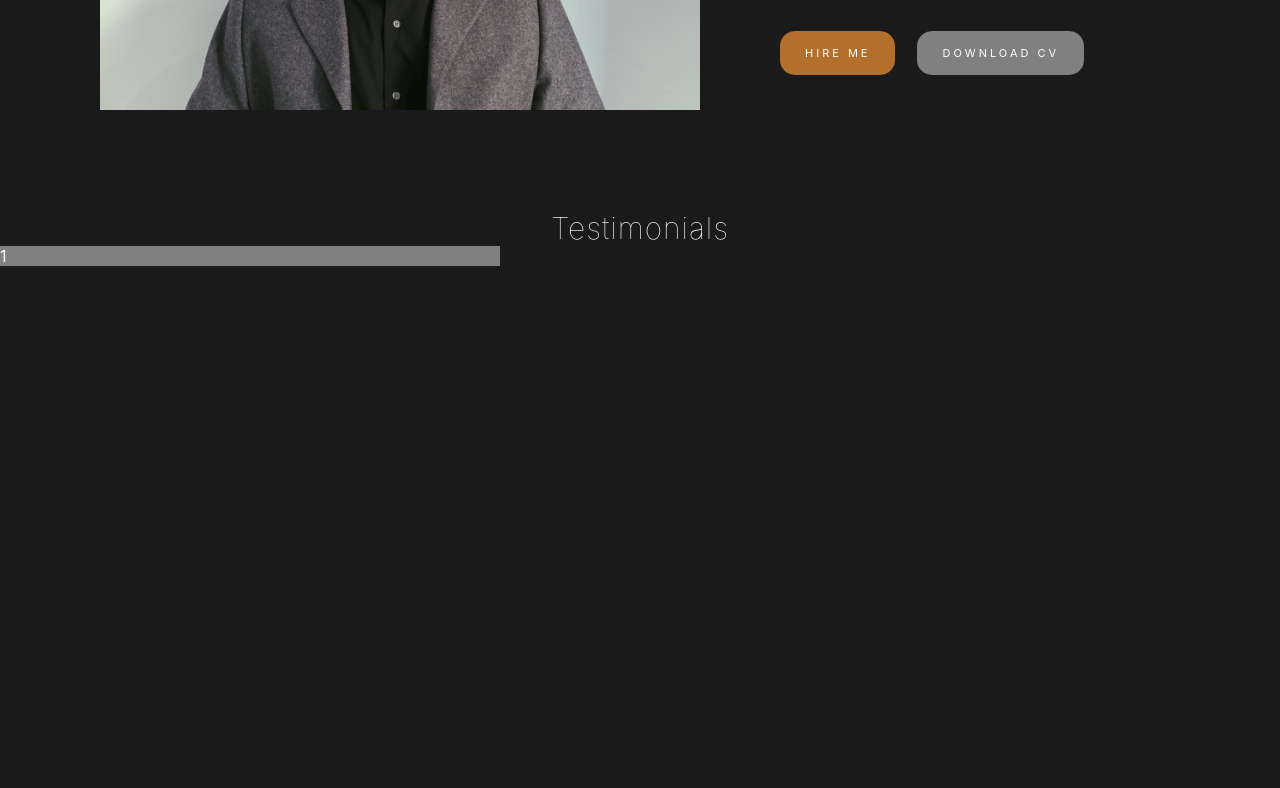
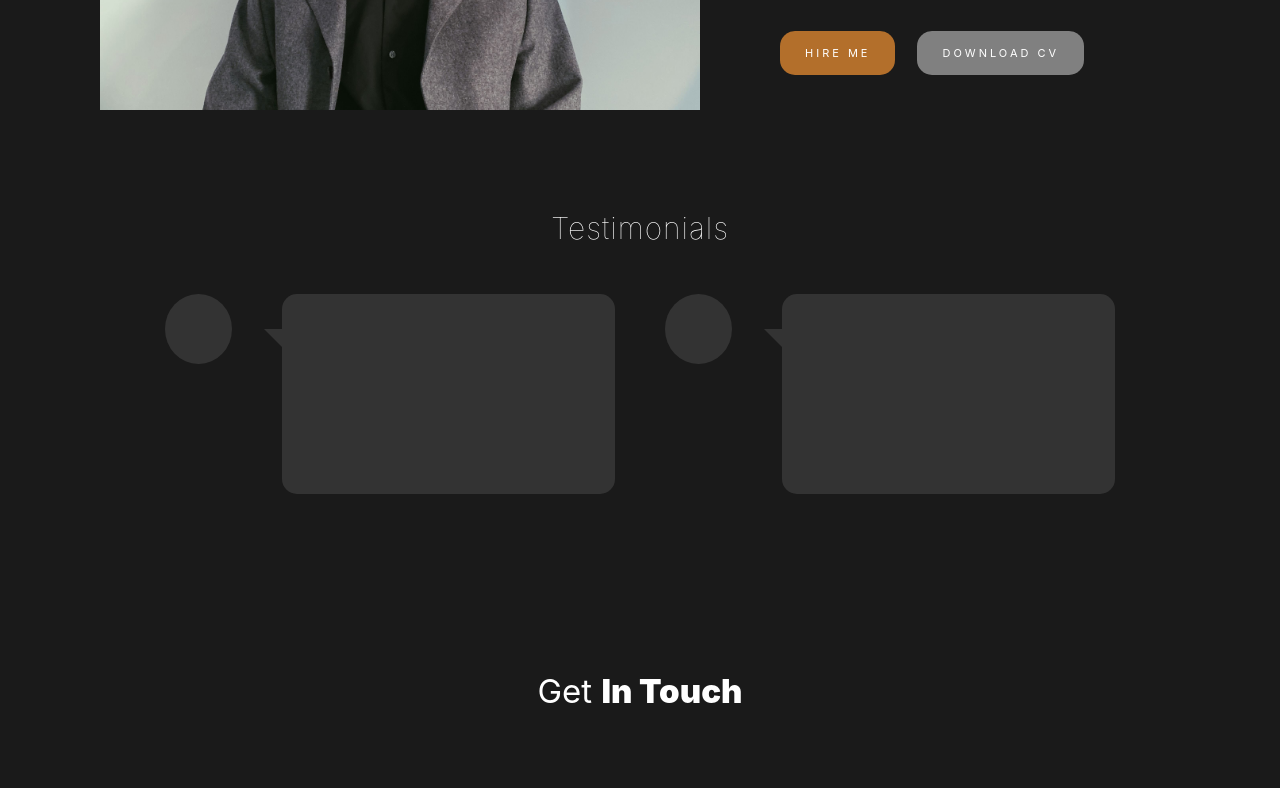
Before and after one commit to lucasli233/me, a React (Create React App) app: page / in a window 1280 px wide. Shown: the part 2000-2788 px from the top of the page. Built offline with nearby package versions, Linux system fonts and the light colour scheme.

Commit message:
added testimonials

```diff
--- a/src/pages/About/About.scss
+++ b/src/pages/About/About.scss
@@ -1,6 +1,6 @@
 #about {
   background-color: #1a1a1a;
-  height: 1500px;
+  height: 1000px;
 }
 
 .about-box {
@@ -15,7 +15,7 @@
   margin-right: 80px;
   width: 600px;
   height: 400px;
-  background-image: url("./face.jpg");
+  background-image: url("./face1.jpg");
   background-size: cover;
   background-position: center;
 }
@@ -90,7 +90,6 @@
 .about-cv-button {
   text-decoration: none;
   margin-left: 2em;
-
   background-color: #b3b3b3aa;
 }
 
@@ -109,9 +108,49 @@
   font-weight: 100;
 }
 
-.testis{
+.testi-content {
   display: flex;
-  flex-direction: row;
-  background-color: grey;
-  width: 500px;
+  flex-direction: col;
+  justify-content: center;
+  margin-top: 3em;
 }
+
+.testi-left {
+  margin-right: 50px;
+}
+
+.testi-box {
+  width: 450px;
+  height: 200px;
+  display: flex;
+  flex-direction: col;
+}
+
+.profile-circle{
+  height: 70px;
+  width: 70px;
+  background-color:#333333;
+  border-radius: 50%;
+}
+
+.chat-bubble{
+  position: relative;
+  background-color: #333333;
+  width: 350px;
+  height: 200px;
+  margin-left: 50px;
+  border-radius: 15px;
+}
+
+.chat-bubble:after{
+  content: "";
+  display: block;
+  position: absolute;
+  width: 0;
+  height: 0;
+
+  border-bottom: 18px solid transparent;
+  border-right: 18px solid #333333;
+  left: -18px;
+  top: 35px;
+}
--- a/src/pages/About/About.tsx
+++ b/src/pages/About/About.tsx
@@ -33,11 +33,7 @@ const About = () => {
                 HIRE ME
               </Link>
 
-              <a
-                href="../lucasli_cv.pdf"
-                download
-                className="about-cv-button"
-              >
+              <a href="../lucasli_cv.pdf" download className="about-cv-button">
                 DOWNLOAD CV
               </a>
             </div>
@@ -46,11 +42,24 @@ const About = () => {
       </div>
 
       <div className="testimonial-box">
-        <div className="testimonial-title">
-          Testimonials
-        </div>
-        <div className="testis">
-          1
+        <div className="testimonial-title">Testimonials</div>
+        <div className="testi-content">
+          <div className="testi-left">
+            <div className="testi-box">
+              <div className="profile-circle">
+              </div>
+              <div className="chat-bubble">
+              </div>
+            </div>
+          </div>
+          <div className="testi-right">
+            <div className="testi-box">
+              <div className="profile-circle">
+              </div>
+              <div className="chat-bubble">
+              </div>
+            </div>
+          </div>
         </div>
       </div>
     </section>
--- a/src/pages/Contact/Contact.scss
+++ b/src/pages/Contact/Contact.scss
@@ -1,6 +1,5 @@
 #contact {
   background-color: #1a1a1a;
-  background-color: darkgrey;
   height: calc(100vh - 80px);
 }
 
--- a/src/pages/Resume/Resume.scss
+++ b/src/pages/Resume/Resume.scss
@@ -1,6 +1,5 @@
 #resume {
     background-color: #1a1a1a;
-    background-color: darkgrey;
     height: 100vh;
     color: white;
 }
```
Also changed, not shown: src/pages/About/face1.jpg (added).
